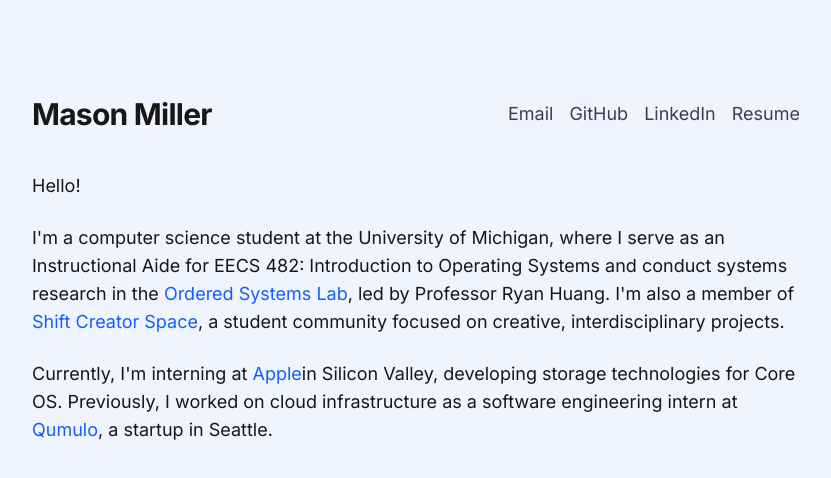
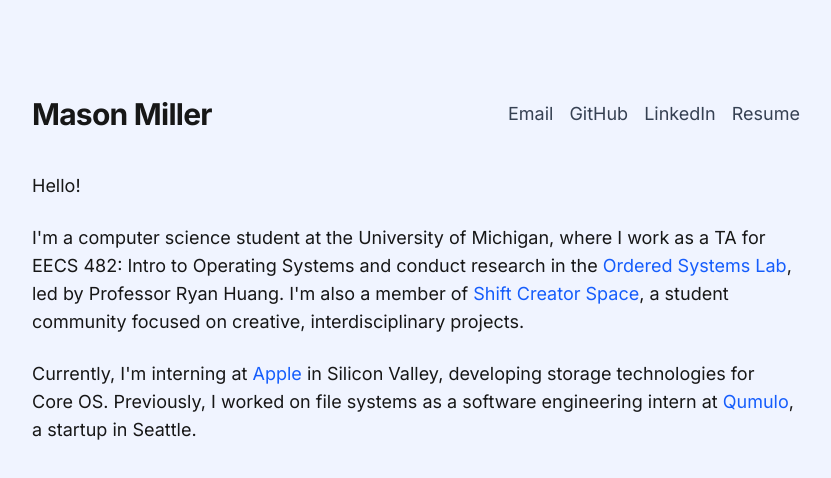
Before and after one commit to masonmill/website, a Next.js app: page / in a window 1280 px wide. Shown: the top 478 px of the page, without its empty margins (224-1055 px from the left). Built offline with nearby package versions, Linux system fonts and the light colour scheme.

Commit message:
Update about again

```diff
--- a/app/page.tsx
+++ b/app/page.tsx
@@ -77,8 +77,8 @@ export default function Home() {
             <p className="mt-0">Hello!</p>
             <p>
               I&apos;m a computer science student at the University of Michigan,
-              where I serve as an Instructional Aide for EECS 482: Introduction
-              to Operating Systems and conduct systems research in the{" "}
+              where I work as a TA for EECS 482: Intro to Operating Systems and
+              conduct research in the{" "}
               <Link
                 href="https://orderlab.io/"
                 className="text-blue-600 hover:underline"
@@ -108,10 +108,10 @@ export default function Home() {
                 rel="noopener noreferrer"
               >
                 Apple
-              </Link>
+              </Link>{" "}
               in Silicon Valley, developing storage technologies for Core OS.
-              Previously, I worked on cloud infrastructure as a software
-              engineering intern at{" "}
+              Previously, I worked on file systems as a software engineering
+              intern at{" "}
               <Link
                 href="https://qumulo.com/"
                 className="text-blue-600 hover:underline"
```
